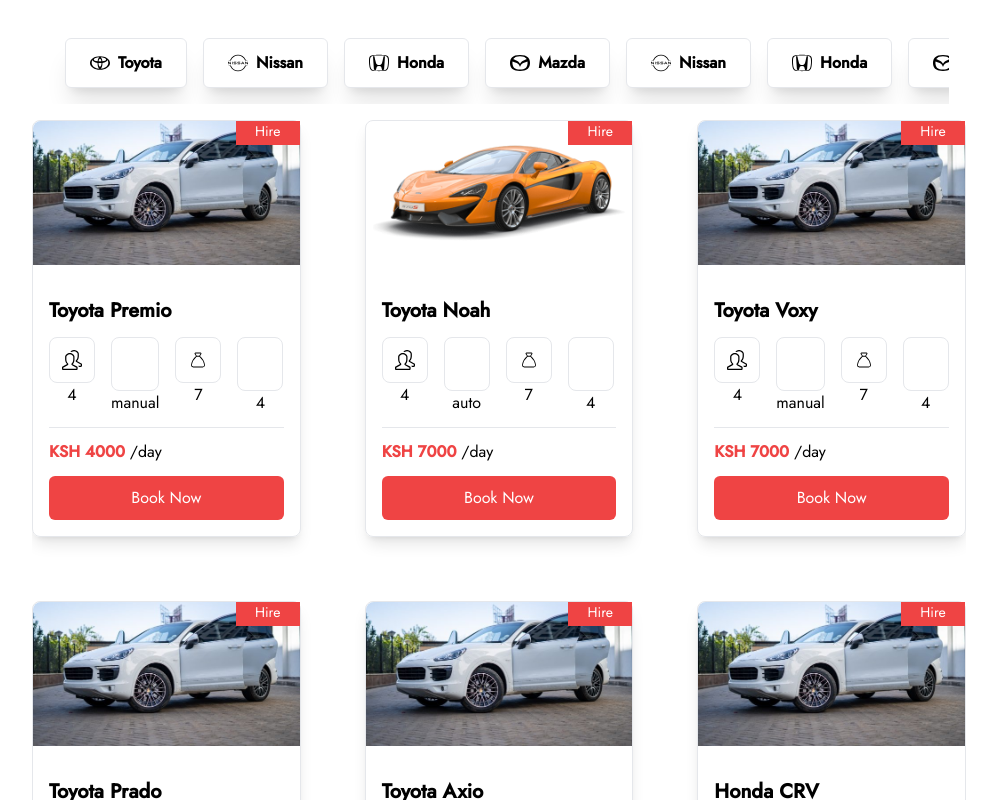
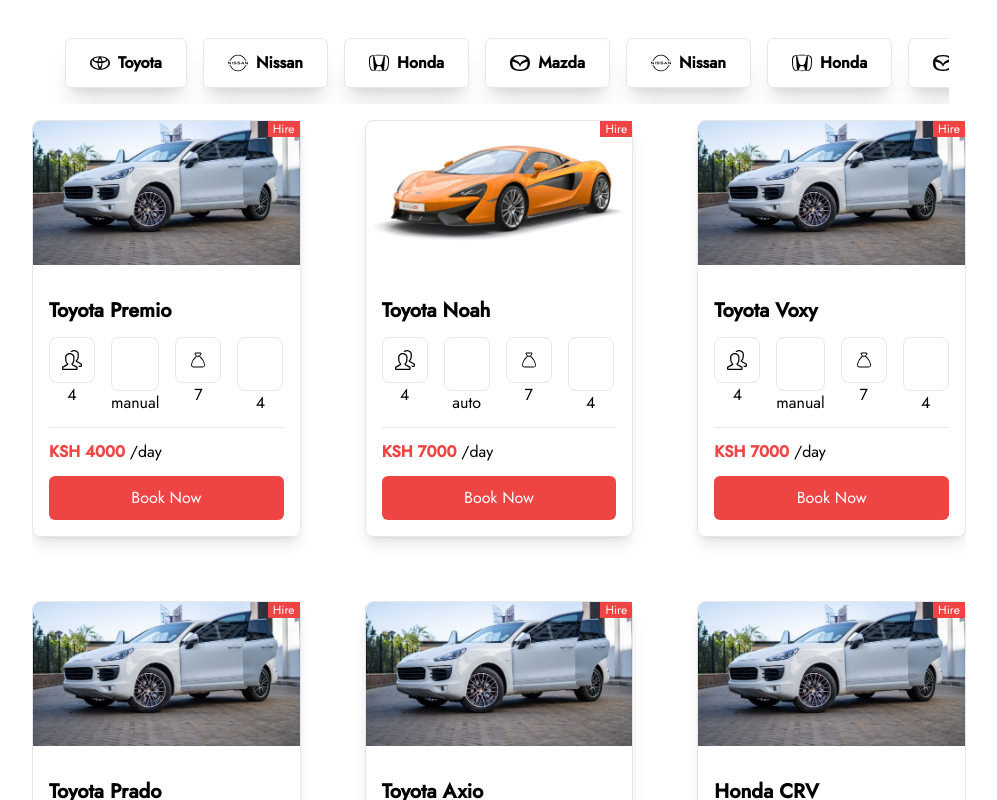
Before and after one commit to njau58/kar-hire, a React (Vite) app: page / in a window 1280 px wide. Shown: the part 1300-2100 px from the top of the page, without its empty margins (141-1138 px from the left). Built offline with nearby package versions, Linux system fonts and the light colour scheme; some icons are missing.

Commit message:
added footer

```diff
--- a/src/components/Badge/index.tsx
+++ b/src/components/Badge/index.tsx
@@ -4,11 +4,11 @@
 
 const Badge = ({ variant }: BadgeProps) => {
   return variant === "Sale" ? (
-    <div className=" w-16  h-6 text-center bg-black text-white text-sm">
+    <div className=" w-8  h-4 text-center bg-black text-white text-sm">
       {variant}
     </div>
   ) : (
-    <div className=" w-16  h-6 text-center bg-primary text-sm text-white">
+    <div className=" w-8  h-4 text-center bg-primary text-xs text-white">
       {variant}
     </div>
   );
--- a/src/components/Portifolio/SingleRide.tsx
+++ b/src/components/Portifolio/SingleRide.tsx
@@ -15,16 +15,20 @@
 
   console.log(typeof(badge))
   return (
-    <div className="shadow-lg container rounded-lg border max-w-2xl ">
-      <div className="h-[9rem] relative">
+    <div className="shadow-lg  relative  rounded-lg border max-w-2xl ">
+      <div className="h-[9rem] ">
         <div className="absolute right-0">
 
           <Badge variant={badge} />
         </div>
+        <div className=" overflow-hidden h-full w-full">
         <img
           src={imageSrc}
-          className="rounded-t-lg h-full w-full object-cover   transition duration-1000 ease-in-out "
+          className="rounded-t-lg h-full w-full object-cover   transition duration-500 ease-in-out  hover:scale-110"
         />
+
+        </div>
+
       </div>
 
       <div className="flex flex-col items-start gap-3 mt-4 p-4">
```
